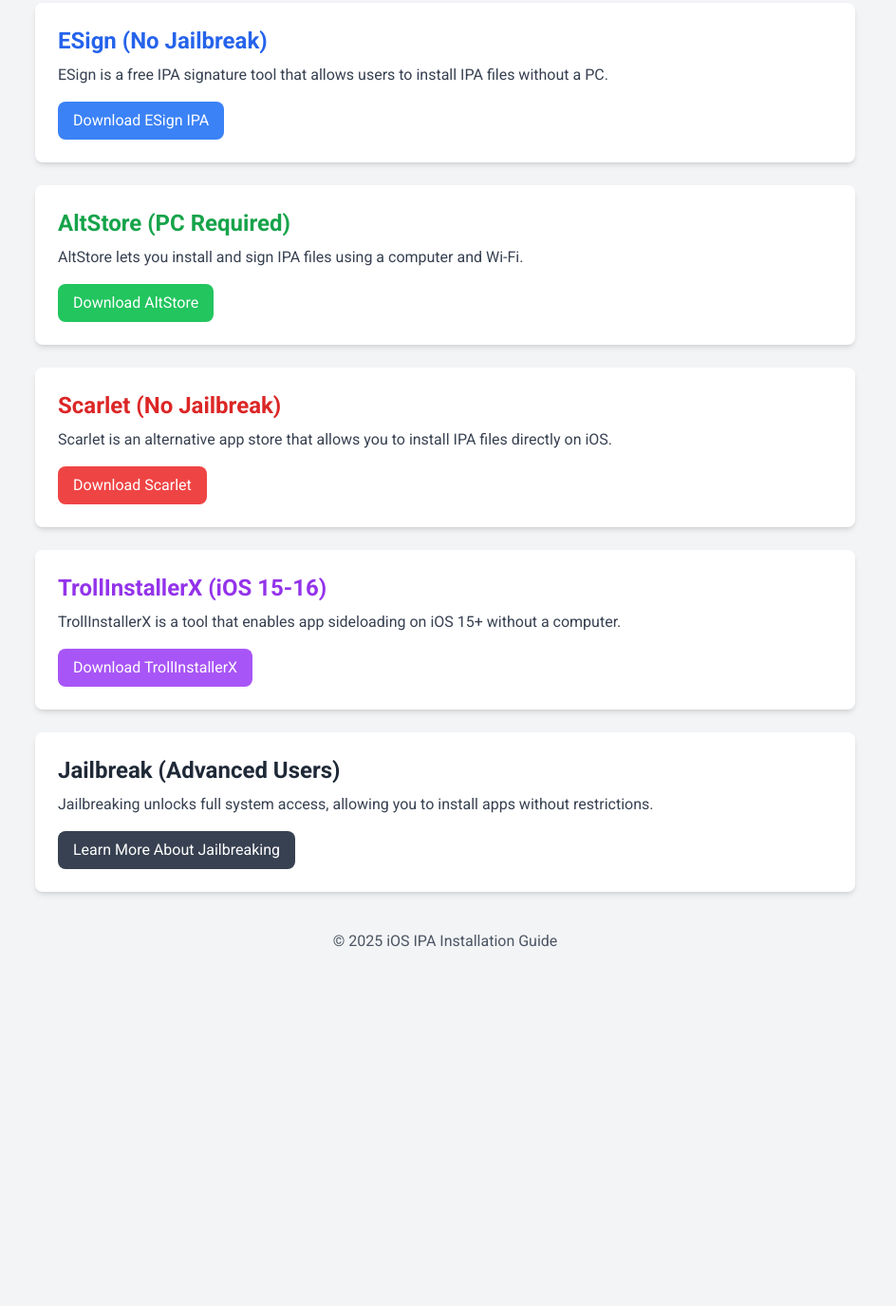
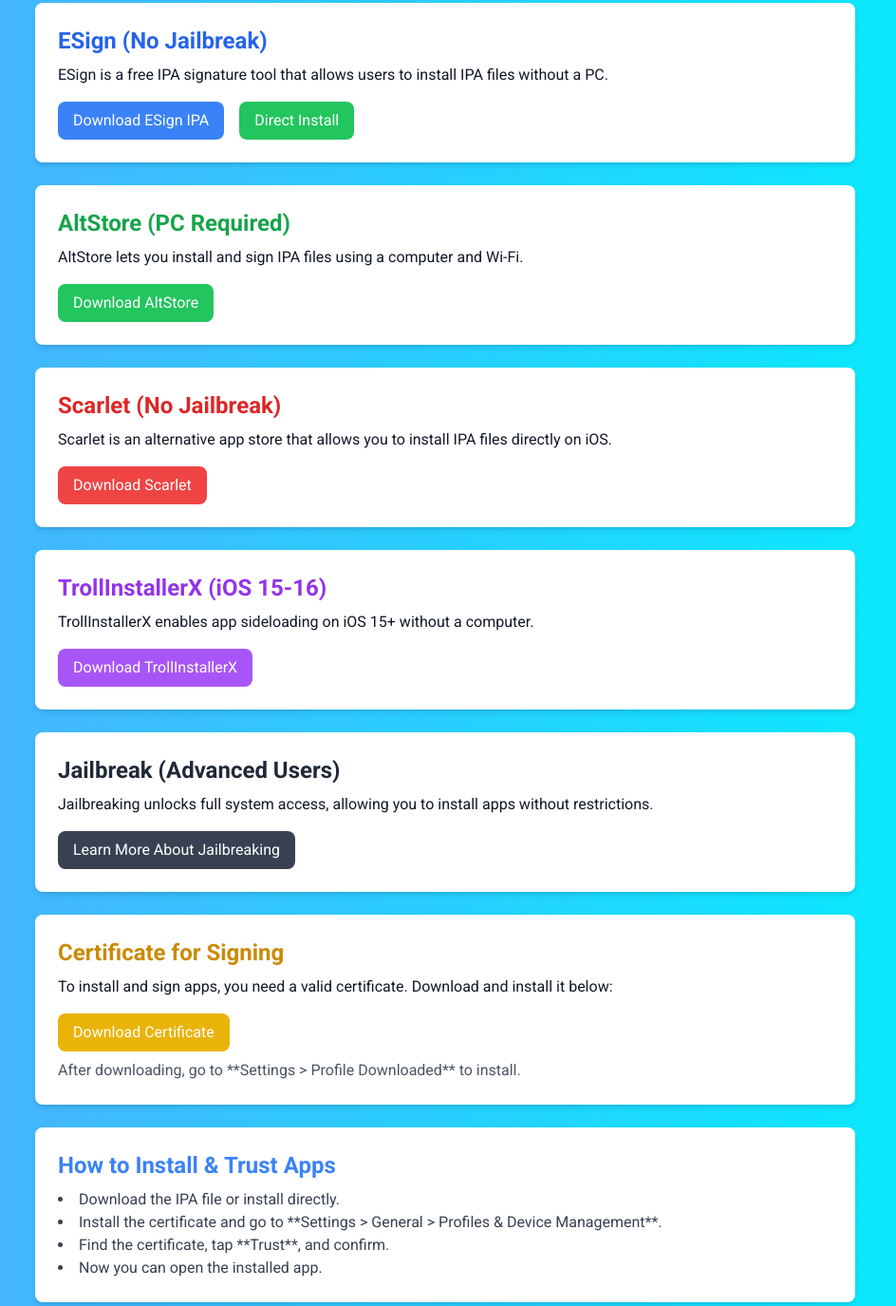
Before and after one commit to memecat9265629/Click-simulator, a plain HTML site: page test.html in a window 1280 px wide. Shown: the part 328-1703 px from the top of the page at 95% size, without its empty margins (171-1115 px from the left). Before the commit the page ends 1371 px from the top, so only its background shows below. Drawn offline with nearby package versions, Linux system fonts and the light colour scheme.

Commit message:
Update test.html

```diff
--- a/test.html
+++ b/test.html
@@ -10,17 +10,18 @@
     <style>
         body {
             font-family: 'Roboto', sans-serif;
+            background: linear-gradient(to right, #4facfe, #00f2fe);
         }
     </style>
 </head>
-<body class="bg-gray-100 flex flex-col items-center">
+<body class="flex flex-col items-center text-white">
 
     <!-- Header -->
-    <div class="w-full bg-blue-500 py-10 flex justify-center">
+    <div class="w-full py-10 flex justify-center">
         <div class="bg-white p-6 rounded-lg shadow-lg text-center">
             <img src="https://storage.googleapis.com/a1aa/image/tQ9N3ZwXhMGZfW91qV54xpBNRpE4QlhE9MMI-9O-TpE.jpg"
                  alt="E.Sign logo" class="mx-auto mb-4" width="100" height="100"/>
-            <h1 class="text-4xl font-bold">iOS IPA Installation</h1>
+            <h1 class="text-4xl font-bold text-gray-900">iOS IPA Installation</h1>
             <p class="text-gray-600 mt-2">Choose a method to install IPA files on your iOS device.</p>
         </div>
     </div>
@@ -29,54 +30,68 @@
     <div class="mt-10 w-full max-w-4xl px-4 space-y-6">
 
         <!-- ESign Method -->
-        <div class="bg-white shadow-md rounded-lg p-6">
+        <div class="bg-white shadow-md rounded-lg p-6 text-gray-900">
             <h2 class="text-2xl font-bold text-blue-600">ESign (No Jailbreak)</h2>
-            <p class="text-gray-700 mt-2">ESign is a free IPA signature tool that allows users to install IPA files without a PC.</p>
-            <button class="mt-4 bg-blue-500 text-white px-4 py-2 rounded-lg">
-                Download ESign IPA
-            </button>
+            <p class="mt-2">ESign is a free IPA signature tool that allows users to install IPA files without a PC.</p>
+            <div class="mt-4 flex space-x-4">
+                <a href="https://example.com/esign.ipa" class="bg-blue-500 text-white px-4 py-2 rounded-lg">Download ESign IPA</a>
+                <a href="itms-services://?action=download-manifest&url=https://example.com/esign.plist" class="bg-green-500 text-white px-4 py-2 rounded-lg">Direct Install</a>
+            </div>
         </div>
 
         <!-- AltStore Method -->
-        <div class="bg-white shadow-md rounded-lg p-6">
+        <div class="bg-white shadow-md rounded-lg p-6 text-gray-900">
             <h2 class="text-2xl font-bold text-green-600">AltStore (PC Required)</h2>
-            <p class="text-gray-700 mt-2">AltStore lets you install and sign IPA files using a computer and Wi-Fi.</p>
-            <button class="mt-4 bg-green-500 text-white px-4 py-2 rounded-lg">
-                Download AltStore
-            </button>
+            <p class="mt-2">AltStore lets you install and sign IPA files using a computer and Wi-Fi.</p>
+            <a href="https://altstore.io" class="mt-4 inline-block bg-green-500 text-white px-4 py-2 rounded-lg">Download AltStore</a>
         </div>
 
         <!-- Scarlet Method -->
-        <div class="bg-white shadow-md rounded-lg p-6">
+        <div class="bg-white shadow-md rounded-lg p-6 text-gray-900">
             <h2 class="text-2xl font-bold text-red-600">Scarlet (No Jailbreak)</h2>
-            <p class="text-gray-700 mt-2">Scarlet is an alternative app store that allows you to install IPA files directly on iOS.</p>
-            <button class="mt-4 bg-red-500 text-white px-4 py-2 rounded-lg">
-                Download Scarlet
-            </button>
+            <p class="mt-2">Scarlet is an alternative app store that allows you to install IPA files directly on iOS.</p>
+            <a href="https://scarlet.app" class="mt-4 inline-block bg-red-500 text-white px-4 py-2 rounded-lg">Download Scarlet</a>
         </div>
 
         <!-- TrollInstallerX Method -->
-        <div class="bg-white shadow-md rounded-lg p-6">
+        <div class="bg-white shadow-md rounded-lg p-6 text-gray-900">
             <h2 class="text-2xl font-bold text-purple-600">TrollInstallerX (iOS 15-16)</h2>
-            <p class="text-gray-700 mt-2">TrollInstallerX is a tool that enables app sideloading on iOS 15+ without a computer.</p>
-            <button class="mt-4 bg-purple-500 text-white px-4 py-2 rounded-lg">
-                Download TrollInstallerX
-            </button>
+            <p class="mt-2">TrollInstallerX enables app sideloading on iOS 15+ without a computer.</p>
+            <a href="https://example.com/trollinstallerx.ipa" class="mt-4 inline-block bg-purple-500 text-white px-4 py-2 rounded-lg">Download TrollInstallerX</a>
         </div>
 
         <!-- Jailbreak Method -->
-        <div class="bg-white shadow-md rounded-lg p-6">
+        <div class="bg-white shadow-md rounded-lg p-6 text-gray-900">
             <h2 class="text-2xl font-bold text-gray-800">Jailbreak (Advanced Users)</h2>
-            <p class="text-gray-700 mt-2">Jailbreaking unlocks full system access, allowing you to install apps without restrictions.</p>
-            <button class="mt-4 bg-gray-700 text-white px-4 py-2 rounded-lg">
-                Learn More About Jailbreaking
-            </button>
+            <p class="mt-2">Jailbreaking unlocks full system access, allowing you to install apps without restrictions.</p>
+            <a href="https://checkra.in" class="mt-4 inline-block bg-gray-700 text-white px-4 py-2 rounded-lg">Learn More About Jailbreaking</a>
+        </div>
+
+        <!-- Certificate Download Section -->
+        <div class="bg-white shadow-md rounded-lg p-6 text-gray-900">
+            <h2 class="text-2xl font-bold text-yellow-600">Certificate for Signing</h2>
+            <p class="mt-2">To install and sign apps, you need a valid certificate. Download and install it below:</p>
+            <a href="https://example.com/certificate.mobileconfig" class="mt-4 inline-block bg-yellow-500 text-white px-4 py-2 rounded-lg">
+                Download Certificate
+            </a>
+            <p class="mt-2 text-gray-600">After downloading, go to **Settings > Profile Downloaded** to install.</p>
+        </div>
+
+        <!-- Installation Guide -->
+        <div class="bg-white shadow-md rounded-lg p-6 text-gray-900">
+            <h2 class="text-2xl font-bold text-blue-500">How to Install & Trust Apps</h2>
+            <ul class="mt-2 list-disc list-inside text-gray-700">
+                <li>Download the IPA file or install directly.</li>
+                <li>Install the certificate and go to **Settings > General > Profiles & Device Management**.</li>
+                <li>Find the certificate, tap **Trust**, and confirm.</li>
+                <li>Now you can open the installed app.</li>
+            </ul>
         </div>
 
     </div>
 
     <!-- Footer -->
-    <div class="mt-10 mb-10 text-gray-600">
+    <div class="mt-10 mb-10 text-white">
         &copy; 2025 iOS IPA Installation Guide
     </div>
 
```
